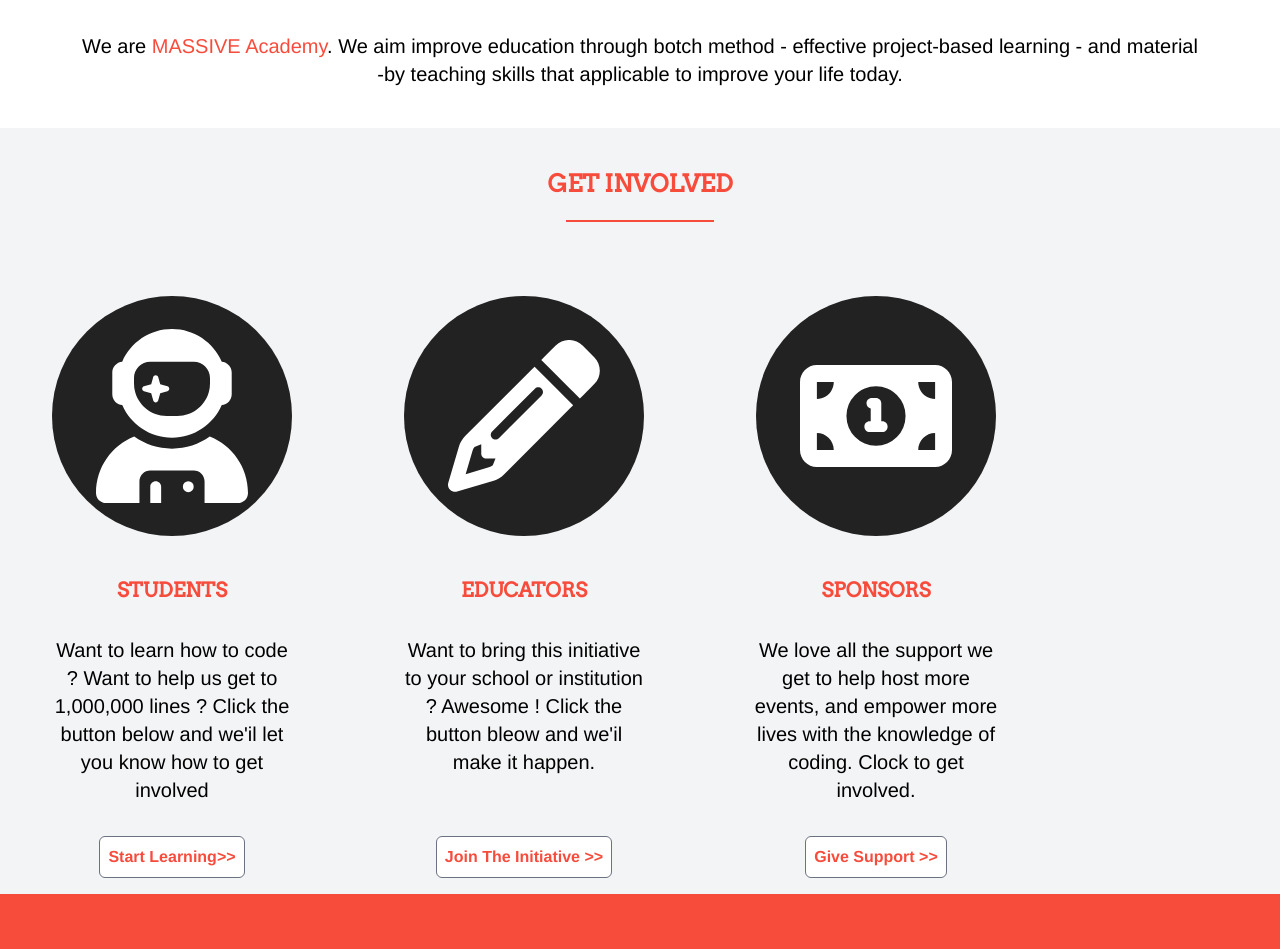
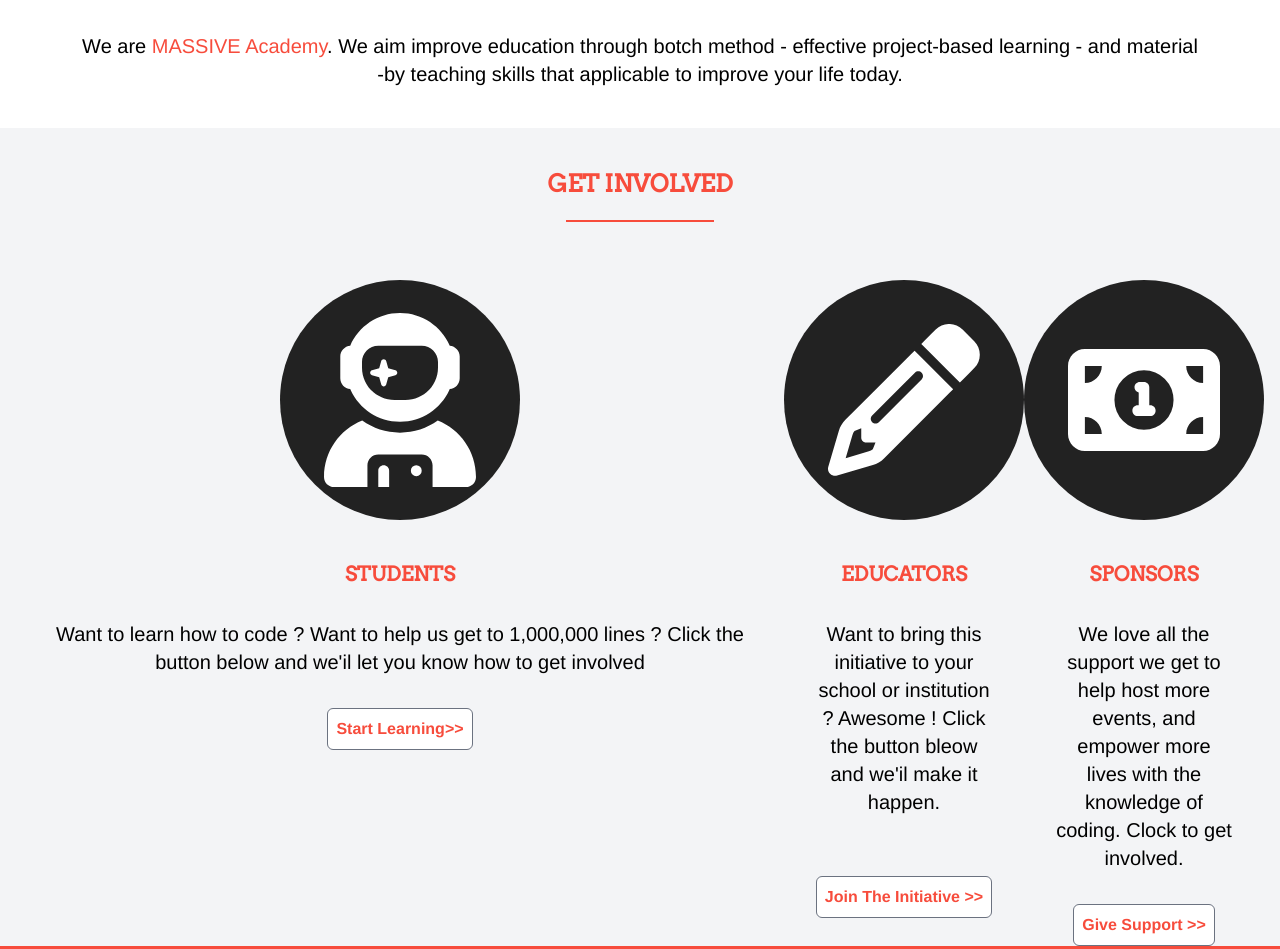
Before and after one commit to Crackzul/Tailwind_OneMillion, a website: page index.html in a window 1280 px wide. Shown: the part 880-1829 px from the top of the page. Drawn offline with Linux system fonts and the light colour scheme.

Commit message:
on recommence en partant du mobile first..

```diff
--- a/index.html
+++ b/index.html
@@ -37,23 +37,23 @@
         </div>
     </section>
     <!-- Section Get involved -->
-    <section class=" bg-gray-100 flex items-center flex-col mx-auto">
+    <section class=" bg-gray-100 flex items-center flex-col">
         <h2 class="text-newcolor_orange inline-block mt-10 mb-20 text-2xl font-bold font-[arvo]">GET INVOLVED</h2>
-        <div class="flex flex-col gap-y-10 p-4 items-center lg:flex-row lg:gap-x-10">
-            <div class="parent_card flex items-center flex-col w-1/4">
+        <div class="flex flex-col gap-y-10 px-4 lg:flex-row lg:gap-x-10s">
+            <div class="parent_card w-full lg:w-1/ flex flex-col items-center">
                 <div class=" bg-new_gray rounded-full h-60 w-60 flex justify-center items-center"><img class="w-50 p-11" src="Assets/images/user-astronaut.svg" alt="student"></div>
                 <h3 class="text-newcolor_orange pt-10 text-xl font-semibold font-[arvo]">STUDENTS</h3>
                 <p class="p-8 text-center text-xl">Want to learn how to code ? Want to help us get to 1,000,000 lines ? Click the button below and we'il let you know how to get involved</p>
                 <a href="" class="btn">Start Learning>></a>
             </div>
-            <div class="parent_card flex items-center flex-col w-1/4">
+            <div class="parent_card w-full lg:w-1/4 flex flex-col items-center">
                 <div class=" bg-new_gray rounded-full h-60 w-60 flex justify-center items-center"><img class= "w-50 p-11" src="Assets/images/pencil.svg" alt="pencil"></div>
                 <h3 class="text-newcolor_orange pt-10 text-xl font-semibold font-[arvo]">EDUCATORS</h3>
                 <p class="p-8 text-center text-xl">Want to bring this initiative to your school or institution ? Awesome ! Click the button bleow and we'il make it happen.</p>
                 <div class="h-7"></div>
                 <a href="" class="btn">Join The Initiative >></a>
             </div>
-            <div class="parent_card flex items-center flex-col w-1/4">
+            <div class="parent_card w-full lg:w-1/4 flex flex-col items-center">
                 <div class=" bg-new_gray rounded-full h-60 w-60 flex justify-center items-center"><img class="w-50 p-11" src="Assets/images/money-bill-1.svg" alt="money"></div>
                 <h3 class="text-newcolor_orange pt-10 text-xl font-semibold font-[arvo]">SPONSORS</h3>
                 <p class="p-8 text-center text-xl">We love all the support we get to help host more events, and empower more lives with the knowledge of coding. Clock to get involved.</p>
```
Also changed, not shown: dist/styles.css.
